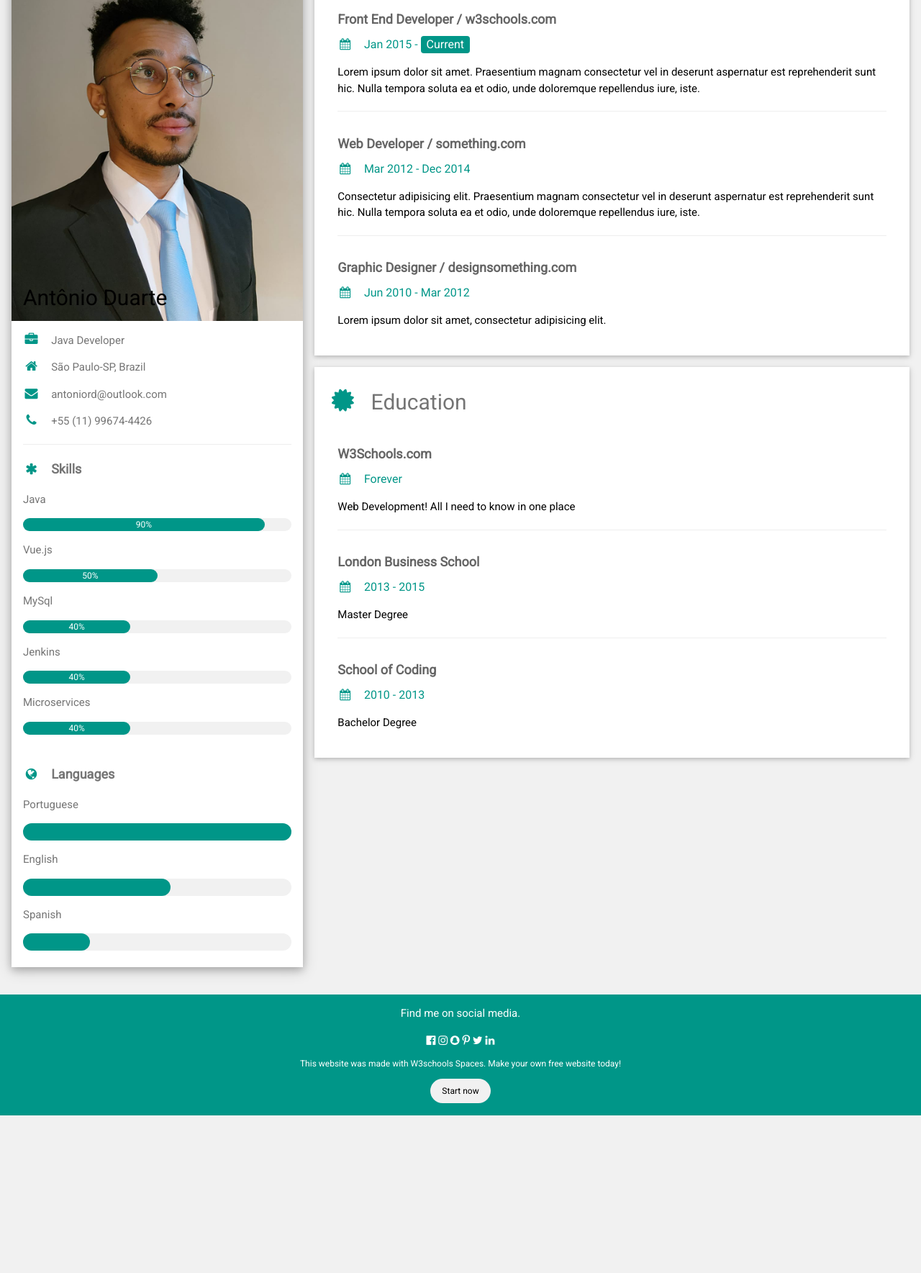
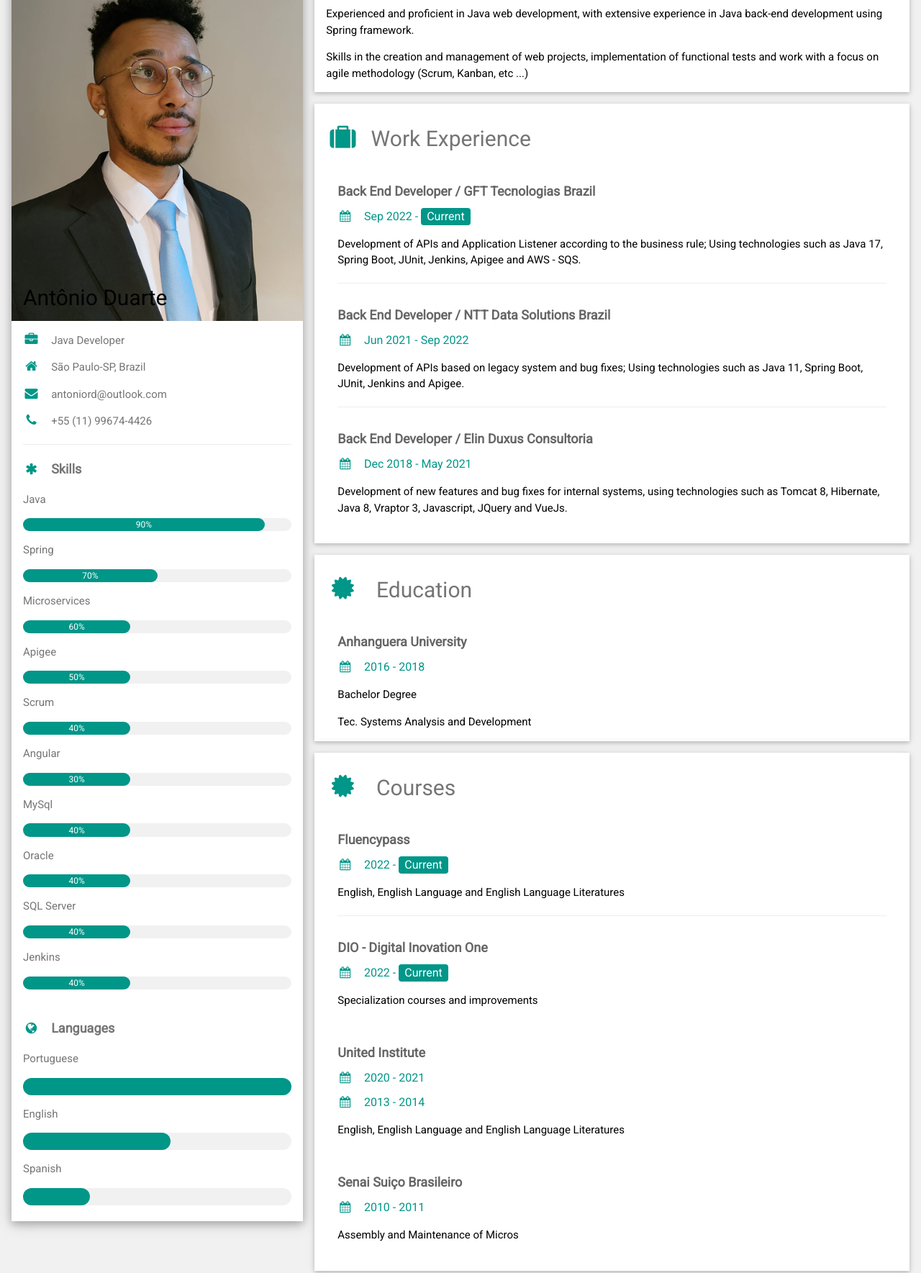
Before and after one commit to AntonioDuarte06/resume, a plain HTML site: page index.html in a window 1280 px wide. Shown: the part 110-1879 px from the top of the page at 72% size. Before the commit the page ends 1660 px from the top, so only its background shows below. Drawn offline with nearby package versions, Linux system fonts and the light colour scheme.

Commit message:
Add informations of resume

```diff
--- a/index.html
+++ b/index.html
@@ -42,13 +42,37 @@
           <div class="w3-light-grey w3-round-xlarge w3-small">
             <div class="w3-container w3-center w3-round-xlarge w3-teal" style="width:90%">90%</div>
           </div>
-          <p>Vue.js</p>
+          <p>Spring</p>
           <div class="w3-light-grey w3-round-xlarge w3-small">
             <div class="w3-container w3-center w3-round-xlarge w3-teal" style="width:50%">
-              <div class="w3-center w3-text-white">50%</div>
+              <div class="w3-center w3-text-white">70%</div>
             </div>
           </div>
+          <p>Microservices</p>
+          <div class="w3-light-grey w3-round-xlarge w3-small">
+            <div class="w3-container w3-center w3-round-xlarge w3-teal" style="width:40%">60%</div>
+          </div>
+          <p>Apigee</p>
+          <div class="w3-light-grey w3-round-xlarge w3-small">
+            <div class="w3-container w3-center w3-round-xlarge w3-teal" style="width:40%">50%</div>
+          </div>
+          <p>Scrum</p>
+          <div class="w3-light-grey w3-round-xlarge w3-small">
+            <div class="w3-container w3-center w3-round-xlarge w3-teal" style="width:40%">40%</div>
+          </div>
+          <p>Angular</p>
+          <div class="w3-light-grey w3-round-xlarge w3-small">
+            <div class="w3-container w3-center w3-round-xlarge w3-teal" style="width:40%">30%</div>
+          </div>
           <p>MySql</p>
+          <div class="w3-light-grey w3-round-xlarge w3-small">
+            <div class="w3-container w3-center w3-round-xlarge w3-teal" style="width:40%">40%</div>
+          </div>
+          <p>Oracle</p>
+          <div class="w3-light-grey w3-round-xlarge w3-small">
+            <div class="w3-container w3-center w3-round-xlarge w3-teal" style="width:40%">40%</div>
+          </div>
+          <p>SQL Server</p>
           <div class="w3-light-grey w3-round-xlarge w3-small">
             <div class="w3-container w3-center w3-round-xlarge w3-teal" style="width:40%">40%</div>
           </div>
@@ -56,10 +80,7 @@
           <div class="w3-light-grey w3-round-xlarge w3-small">
             <div class="w3-container w3-center w3-round-xlarge w3-teal" style="width:40%">40%</div>
           </div>
-          <p>Microservices</p>
-          <div class="w3-light-grey w3-round-xlarge w3-small">
-            <div class="w3-container w3-center w3-round-xlarge w3-teal" style="width:40%">40%</div>
-          </div>
+
           <br>
 
           <p class="w3-large w3-text-theme"><b><i class="fa fa-globe fa-fw w3-margin-right w3-text-teal"></i>Languages</b></p>
@@ -86,44 +107,80 @@
     <div class="w3-twothird">
 
       <div class="w3-container w3-card w3-white w3-margin-bottom">
+        <h2 class="w3-text-grey w3-padding-16"><i class="fa fa-suitcase fa-fw w3-margin-right w3-xxlarge w3-text-teal"></i>Summary</h2>
+          <p>Experienced and proficient in Java web development, with extensive experience in Java back-end development using Spring framework.</p>
+          <p>Skills in the creation and management of web projects, implementation of functional tests and work with a focus on agile methodology (Scrum, Kanban, etc ...)</p>
+      </div>
+
+      <div class="w3-container w3-card w3-white w3-margin-bottom">
         <h2 class="w3-text-grey w3-padding-16"><i class="fa fa-suitcase fa-fw w3-margin-right w3-xxlarge w3-text-teal"></i>Work Experience</h2>
         <div class="w3-container">
-          <h5 class="w3-opacity"><b>Front End Developer / w3schools.com</b></h5>
-          <h6 class="w3-text-teal"><i class="fa fa-calendar fa-fw w3-margin-right"></i>Jan 2015 - <span class="w3-tag w3-teal w3-round">Current</span></h6>
-          <p>Lorem ipsum dolor sit amet. Praesentium magnam consectetur vel in deserunt aspernatur est reprehenderit sunt hic. Nulla tempora soluta ea et odio, unde doloremque repellendus iure, iste.</p>
+          <h5 class="w3-opacity">
+            <b>Back End Developer / GFT Tecnologias Brazil</b>
+          </h5>
+          <h6 class="w3-text-teal"><i class="fa fa-calendar fa-fw w3-margin-right"></i>Sep 2022 - <span class="w3-tag w3-teal w3-round">Current</span></h6>
+          <p>Development of APIs and Application Listener according to the business rule;
+            Using technologies such as Java 17, Spring Boot, JUnit, Jenkins, Apigee and AWS - SQS.</p>
           <hr>
         </div>
         <div class="w3-container">
-          <h5 class="w3-opacity"><b>Web Developer / something.com</b></h5>
-          <h6 class="w3-text-teal"><i class="fa fa-calendar fa-fw w3-margin-right"></i>Mar 2012 - Dec 2014</h6>
-          <p>Consectetur adipisicing elit. Praesentium magnam consectetur vel in deserunt aspernatur est reprehenderit sunt hic. Nulla tempora soluta ea et odio, unde doloremque repellendus iure, iste.</p>
+          <h5 class="w3-opacity">
+            <b>Back End Developer / NTT Data Solutions Brazil</b>
+          </h5>
+          <h6 class="w3-text-teal"><i class="fa fa-calendar fa-fw w3-margin-right"></i>Jun 2021 - Sep 2022</h6>
+          <p>Development of APIs based on legacy system and bug fixes;
+            Using technologies such as Java 11, Spring Boot, JUnit, Jenkins and Apigee.</p>
           <hr>
         </div>
         <div class="w3-container">
-          <h5 class="w3-opacity"><b>Graphic Designer / designsomething.com</b></h5>
-          <h6 class="w3-text-teal"><i class="fa fa-calendar fa-fw w3-margin-right"></i>Jun 2010 - Mar 2012</h6>
-          <p>Lorem ipsum dolor sit amet, consectetur adipisicing elit. </p><br>
+          <h5 class="w3-opacity">
+            <b>Back End Developer / Elin Duxus Consultoria</b>
+          </h5>
+          <h6 class="w3-text-teal"><i class="fa fa-calendar fa-fw w3-margin-right"></i>Dec 2018 - May 2021</h6>
+          <p>Development of new features and bug fixes for internal systems,
+            using technologies such as Tomcat 8, Hibernate, Java 8, Vraptor 3, Javascript, JQuery and VueJs. </p><br>
         </div>
       </div>
 
       <div class="w3-container w3-card w3-white">
-        <h2 class="w3-text-grey w3-padding-16"><i class="fa fa-certificate fa-fw w3-margin-right w3-xxlarge w3-text-teal"></i>Education</h2>
+        <h2 class="w3-text-grey w3-padding-16"><i class="fa fa-certificate fa-fw w3-margin-right w3-xxlarge w3-text-teal"></i>
+          Education
+        </h2>
         <div class="w3-container">
-          <h5 class="w3-opacity"><b>W3Schools.com</b></h5>
-          <h6 class="w3-text-teal"><i class="fa fa-calendar fa-fw w3-margin-right"></i>Forever</h6>
-          <p>Web Development! All I need to know in one place</p>
+          <h5 class="w3-opacity"><b>Anhanguera University</b></h5>
+          <h6 class="w3-text-teal"><i class="fa fa-calendar fa-fw w3-margin-right"></i>2016 - 2018</h6>
+          <p>Bachelor Degree</p>
+          <p>Tec. Systems Analysis and Development</p>
+        </div>
+      </div>
+
+      <div class="w3-container w3-card w3-white w3-margin-bottom"></div>
+
+      <div class="w3-container w3-card w3-white">
+        <h2 class="w3-text-grey w3-padding-16"><i class="fa fa-certificate fa-fw w3-margin-right w3-xxlarge w3-text-teal"></i>
+          Courses
+        </h2>
+        <div class="w3-container">
+          <h5 class="w3-opacity"><b>Fluencypass</b></h5>
+          <h6 class="w3-text-teal"><i class="fa fa-calendar fa-fw w3-margin-right"></i>2022 - <span class="w3-tag w3-teal w3-round">Current</span></h6>
+          <p>English, English Language and English Language Literatures</p>
           <hr>
         </div>
         <div class="w3-container">
-          <h5 class="w3-opacity"><b>London Business School</b></h5>
-          <h6 class="w3-text-teal"><i class="fa fa-calendar fa-fw w3-margin-right"></i>2013 - 2015</h6>
-          <p>Master Degree</p>
-          <hr>
+          <h5 class="w3-opacity"><b>DIO - Digital Inovation One</b></h5>
+          <h6 class="w3-text-teal"><i class="fa fa-calendar fa-fw w3-margin-right"></i>2022 - <span class="w3-tag w3-teal w3-round">Current</span></h6>
+          <p>Specialization courses and improvements</p><br>
         </div>
         <div class="w3-container">
-          <h5 class="w3-opacity"><b>School of Coding</b></h5>
-          <h6 class="w3-text-teal"><i class="fa fa-calendar fa-fw w3-margin-right"></i>2010 - 2013</h6>
-          <p>Bachelor Degree</p><br>
+          <h5 class="w3-opacity"><b>United Institute</b></h5>
+          <h6 class="w3-text-teal"><i class="fa fa-calendar fa-fw w3-margin-right"></i>2020 - 2021</h6>
+          <h6 class="w3-text-teal"><i class="fa fa-calendar fa-fw w3-margin-right"></i>2013 - 2014</h6>
+          <p>English, English Language and English Language Literatures</p><br>
+        </div>
+        <div class="w3-container">
+          <h5 class="w3-opacity"><b>Senai Suiço Brasileiro</b></h5>
+          <h6 class="w3-text-teal"><i class="fa fa-calendar fa-fw w3-margin-right"></i>2010 - 2011</h6>
+          <p>Assembly and Maintenance of Micros</p><br>
         </div>
       </div>
 
@@ -139,15 +196,9 @@
 <!-- Footer. This section contains an ad for W3Schools Spaces. You can leave it to support us. -->
 <footer class="w3-container w3-teal w3-center w3-margin-top">
   <p>Find me on social media.</p>
-  <i class="fa fa-facebook-official w3-hover-opacity"></i>
-  <i class="fa fa-instagram w3-hover-opacity"></i>
-  <i class="fa fa-snapchat w3-hover-opacity"></i>
-  <i class="fa fa-pinterest-p w3-hover-opacity"></i>
-  <i class="fa fa-twitter w3-hover-opacity"></i>
-  <i class="fa fa-linkedin w3-hover-opacity"></i>
- <p class="w3-small">This website was made with W3schools Spaces. Make your own free website today!</p>
- <a class="w3-button w3-round-xxlarge w3-small w3-light-grey w3-margin-bottom" href="https://www.w3schools.com/spaces" target="_blank">Start now</a> <!-- End footer -->
- </footer>
+  <a target="_blank" rel="noopener" href="https://www.instagram.com/antonioduarthe/"><i class="fa fa-instagram w3-hover-opacity"></i></a>
+  <a target="_blank" rel="noopener" href="https://www.linkedin.com/in/antoniorduarte06/"><i class="fa fa-linkedin w3-hover-opacity"></i></a>
+</footer>
 
 </body>
 </html>
```
